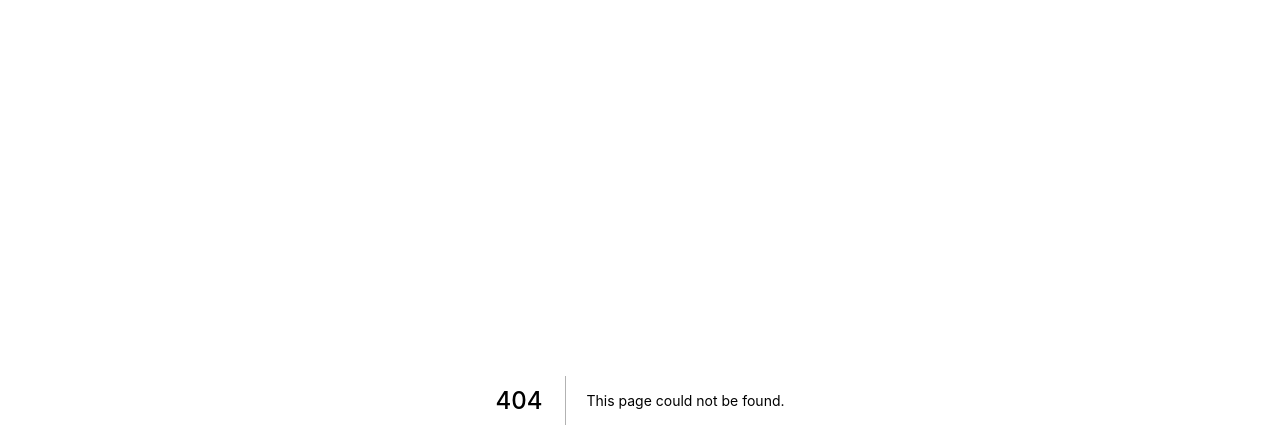
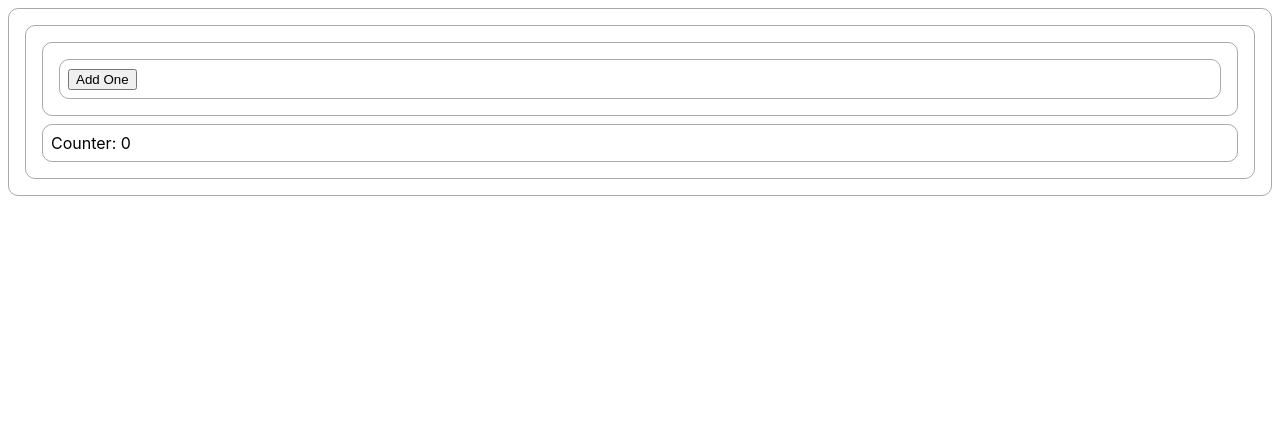
Before and after one commit to iamrodan/learning-react-context, a Next.js app: page /counter/counter-use-state in a window 1280 px wide. Before the commit this address had no page. Shown: the top 448 px of the page. Built offline with nearby package versions, Linux system fonts and the light colour scheme.

Commit message:
feat: simple prop drilling in counter app

```diff
--- /dev/null
+++ b/pages/counter/counter-use-state.js
@@ -0,0 +1,27 @@
+import { useState } from "react";
+
+const Container = ({ setCounter }) => (
+  <div>
+    <AddOneButton setCounter={setCounter} />
+  </div>
+);
+
+const AddOneButton = ({ setCounter }) => (
+  <div>
+    <button onClick={() => setCounter((currentValue) => currentValue + 1)}>
+      Add One
+    </button>
+  </div>
+);
+
+const Counter = ({ counter }) => <div>Counter: {counter}</div>;
+
+export default function CounterUseState() {
+  const [counter, setCounter] = useState(0);
+  return (
+    <div>
+      <Container setCounter={setCounter} />
+      <Counter counter={counter} />
+    </div>
+  );
+}
--- a/styles/globals.css
+++ b/styles/globals.css
@@ -14,3 +14,10 @@
 * {
   box-sizing: border-box;
 }
+
+div {
+  border: 1px solid #aaa;
+  border-radius: 10px;
+  padding: 0.5rem;
+  margin: 0.5rem;
+}
```
